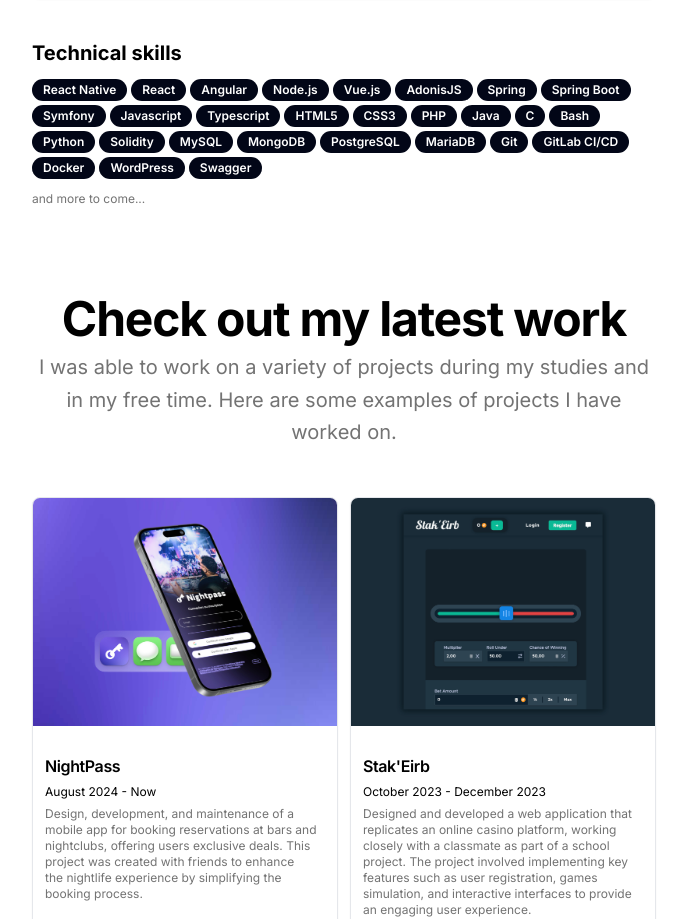
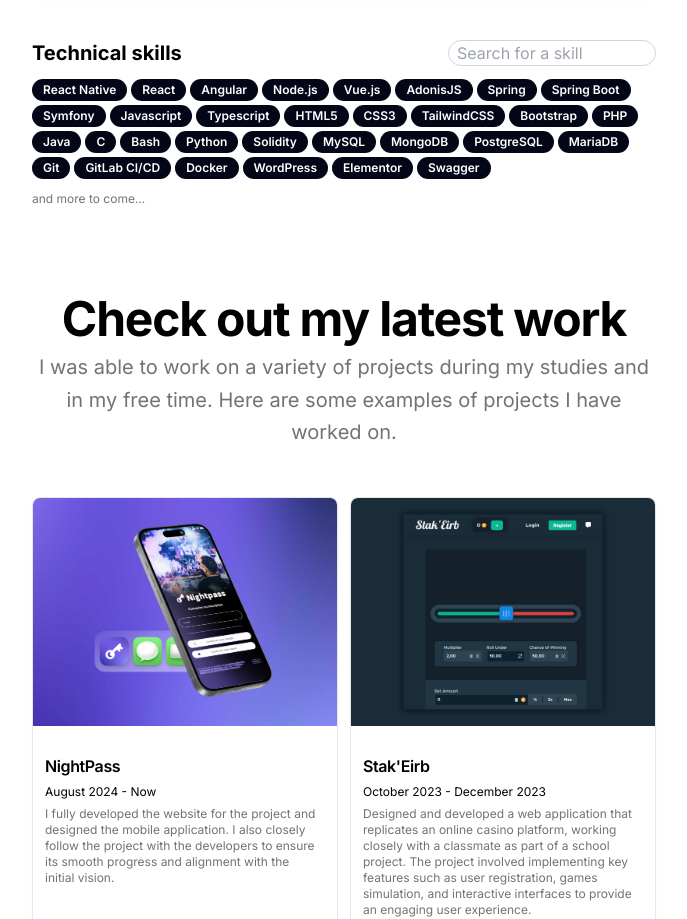
Before and after one commit to imjxlian/julian-portfolio, a Vue app: page / in a window 1280 px wide. Shown: the part 1353-2272 px from the top of the page, without its empty margins (296-983 px from the left). Built offline with nearby package versions, Linux system fonts and the light colour scheme.

Commit message:
Updated info and added a search bar for skills

```diff
--- a/src/App.vue
+++ b/src/App.vue
@@ -1,12 +1,54 @@
 <script setup lang="ts">
+import { Analytics } from "@vercel/analytics/vue";
+import { SpeedInsights } from "@vercel/speed-insights/vue";
 import ExperienceItem from "./components/ExperienceItem.vue";
 import ProjectCard from "./components/ProjectCard.vue";
 import SkillItem from "./components/SkillItem.vue";
 import TestimonyItem from "./components/TestimonyItem.vue";
-import { SpeedInsights } from "@vercel/speed-insights/vue";
-import { Analytics } from "@vercel/analytics/vue";
 
-import { onMounted } from "vue";
+import { computed, onMounted, ref } from "vue";
+
+const searchedSkill = ref("");
+
+const skills = [
+    "React Native",
+    "React",
+    "Angular",
+    "Node.js",
+    "Vue.js",
+    "AdonisJS",
+    "Spring",
+    "Spring Boot",
+    "Symfony",
+    "Javascript",
+    "Typescript",
+    "HTML5",
+    "CSS3",
+    "TailwindCSS",
+    "Bootstrap",
+    "PHP",
+    "Java",
+    "C",
+    "Bash",
+    "Python",
+    "Solidity",
+    "MySQL",
+    "MongoDB",
+    "PostgreSQL",
+    "MariaDB",
+    "Git",
+    "GitLab CI/CD",
+    "Docker",
+    "WordPress",
+    "Elementor",
+    "Swagger",
+];
+
+const filteredSkills = computed(() => {
+    return skills.filter((skill) =>
+        skill.toLowerCase().includes(searchedSkill.value.toLowerCase())
+    );
+});
 
 onMounted(() => {
     const observerOptions = {
@@ -189,36 +231,21 @@ onMounted(() => {
         </section>
         <section id="skills" class="fade-in-section">
             <div class="flex flex-col gap-y-3">
-                <h2 class="text-xl font-bold">Technical skills</h2>
+                <div class="flex flex-row justify-between items-center">
+                    <h2 class="text-xl font-bold">Technical skills</h2>
+                    <input
+                        type="text"
+                        v-model="searchedSkill"
+                        class="w-1/3 px-2 border rounded-full border-gray-300 focus:outline-none focus:ring-2 focus:ring-slate-950 focus:border-transparent"
+                        placeholder="Search for a skill"
+                    />
+                </div>
                 <div class="flex flex-wrap gap-1">
-                    <SkillItem skill="React Native" />
-                    <SkillItem skill="React" />
-                    <SkillItem skill="Angular" />
-                    <SkillItem skill="Node.js" />
-                    <SkillItem skill="Vue.js" />
-                    <SkillItem skill="AdonisJS" />
-                    <SkillItem skill="Spring" />
-                    <SkillItem skill="Spring Boot" />
-                    <SkillItem skill="Symfony" />
-                    <SkillItem skill="Javascript" />
-                    <SkillItem skill="Typescript" />
-                    <SkillItem skill="HTML5" />
-                    <SkillItem skill="CSS3" />
-                    <SkillItem skill="PHP" />
-                    <SkillItem skill="Java" />
-                    <SkillItem skill="C" />
-                    <SkillItem skill="Bash" />
-                    <SkillItem skill="Python" />
-                    <SkillItem skill="Solidity" />
-                    <SkillItem skill="MySQL" />
-                    <SkillItem skill="MongoDB" />
-                    <SkillItem skill="PostgreSQL" />
-                    <SkillItem skill="MariaDB" />
-                    <SkillItem skill="Git" />
-                    <SkillItem skill="GitLab CI/CD" />
-                    <SkillItem skill="Docker" />
-                    <SkillItem skill="WordPress" />
-                    <SkillItem skill="Swagger" />
+                    <SkillItem
+                        v-for="skill in filteredSkills"
+                        :key="skill"
+                        :skill="skill"
+                    />
                 </div>
                 <span class="text-neutral-500 text-xs"
                     >and more to come...</span
@@ -247,10 +274,10 @@ onMounted(() => {
                     <ProjectCard
                         title="NightPass"
                         period="August 2024 - Now"
-                        description="Design, development, and maintenance of a mobile app for booking reservations at bars and nightclubs, offering users exclusive deals. This project was created with friends to enhance the nightlife experience by simplifying the booking process."
+                        description="I fully developed the website for the project and designed the mobile application. I also closely follow the project with the developers to ensure its smooth progress and alignment with the initial vision."
                         imageSrc="/assets/nightpass.jpg"
                         imageAlt="NightPass"
-                        projectHref="https://github.com/imjxlian/night-pass-app"
+                        projectHref="https://download.nightpass.fr"
                         :technologies="[
                             'React Native',
                             'AdonisJS',
@@ -258,15 +285,17 @@ onMounted(() => {
                             'TailwindCSS',
                             'Expo',
                             'Typescript',
+                            'Elementor',
+                            'WordPress',
                         ]"
                         :socialLinks="[
                             {
-                                href: 'https://github.com/imjxlian/night-pass-app',
-                                text: 'GitHub',
+                                href: 'https://download.nightpass.fr',
+                                text: 'App',
                             },
                             {
                                 href: 'https://nightpass.fr',
-                                text: 'Site Web',
+                                text: 'Website',
                             },
                         ]"
                     />
@@ -356,6 +385,12 @@ onMounted(() => {
                         author="Jules Royet"
                         role="Classmate & Colleague"
                     />
+                    <TestimonyItem
+                        testimony="Working with Julian is a real pleasure. He is a quick learner and a highly talented developer with a true engineering mindset. Always ready to help and share his knowledge, he brings great value to any team. I highly recommend him for any project."
+                        :starCount="5"
+                        author="Anonymous"
+                        role="Orange Colleague"
+                    />
                 </div>
             </div>
         </section>
```
